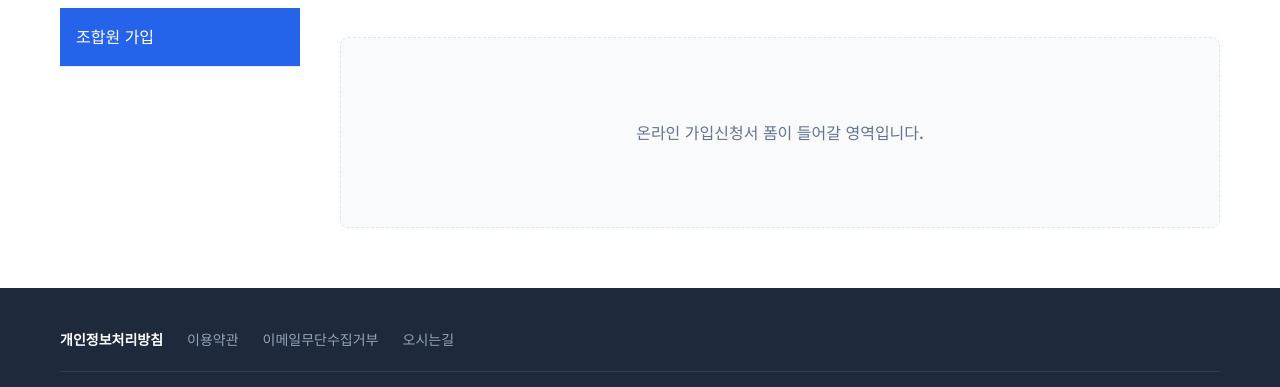
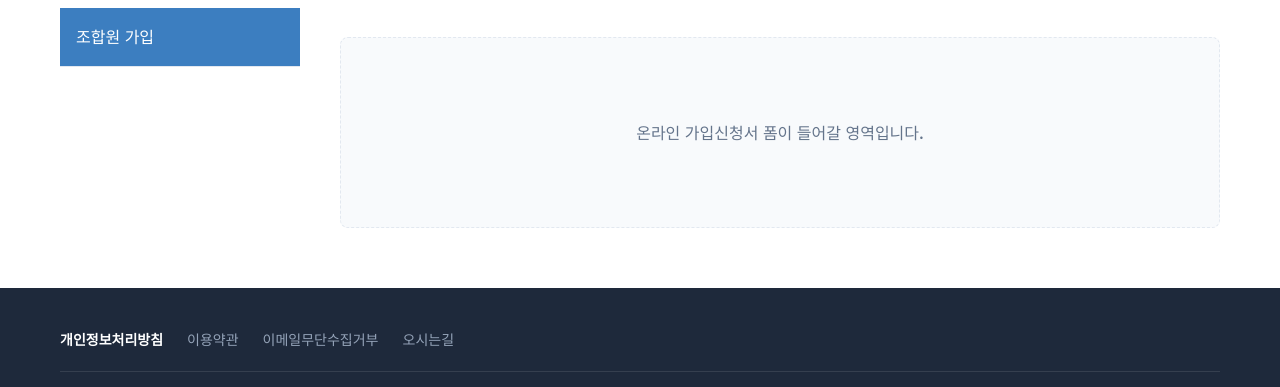
Before and after one commit to seoyoengp/jeoncheongno.github.io, a website: page join.html in a window 1280 px wide. Shown: the part 425-812 px from the top of the page. Drawn offline with Linux system fonts and the light colour scheme; no server answers.

Commit message:
style: 전체 테마 색상을 로고 파란색(#3C7EC0)으로 통일

```diff
--- a/styles/main.css
+++ b/styles/main.css
@@ -1,7 +1,7 @@
 :root {
   /* Color Palette */
-  --primary-color: #2563eb; /* 짙은 파란색 (주색) */
-  --primary-dark: #1e40af;
+  --primary-color: #3C7EC0; /* 로고 파란색 */
+  --primary-dark: #2C6AAA;
   --secondary-color: #f8fafc;
   --text-dark: #1e293b;
   --text-gray: #64748b;
@@ -190,7 +190,7 @@
 }
 
 .main-banner {
-  background: linear-gradient(135deg, #3C7EC0 0%, #2C6AAA 100%);
+  background: linear-gradient(135deg, var(--primary-color) 0%, var(--primary-dark) 100%);
   border-radius: 12px;
   color: var(--white);
   display: flex;
```
